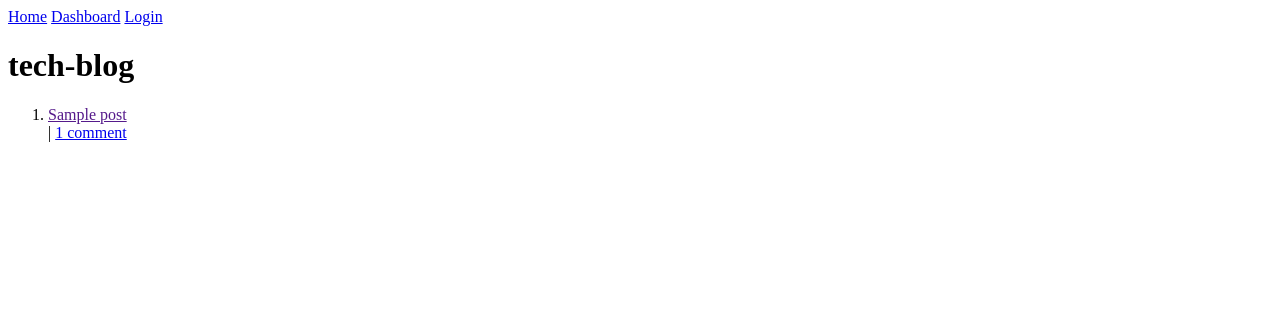
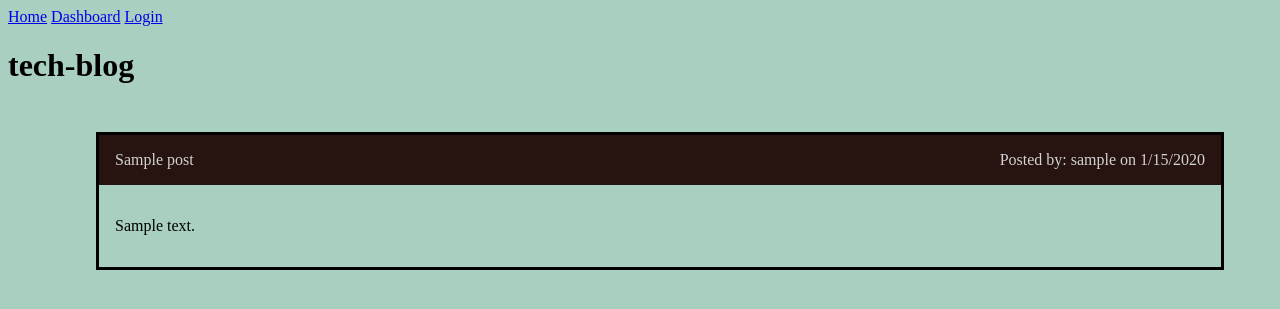
Before and after one commit to gthawkins24/Tech-Blog, a Node server app: page / in a window 1280 px wide. Shown: the top 309 px of the page. Run offline with Node 20, Linux system fonts and the light colour scheme; tables that the repository leaves empty hold one stand-in row (values such as "Sample post"); some libraries are stand-ins or nearby versions.

Commit message:
added some styling to homepage

```diff
--- a/public/stylesheets/style.css
+++ b/public/stylesheets/style.css
@@ -0,0 +1,39 @@
+body {
+  background-color: rgb(168, 207, 191);
+}
+
+
+
+#single-post {
+  border-style: solid;
+  margin: 3rem;
+}
+
+#single-post a {
+  text-decoration: none;
+  color: lightgray;
+  padding: 1rem;
+}
+
+#post-content {
+  padding: 1rem;
+  color: black;
+}
+
+#post-username {
+  color: lightgray;
+  padding-right: 1rem;
+}
+
+.post-head {
+  display: flex;
+  flex-direction: row;
+  justify-content: space-between;
+  align-items: flex-start;
+  margin: 0;
+  background-color: rgb(39, 19, 15);
+}
+
+.post-list {
+  list-style: none;
+}
--- a/views/login.handlebars
+++ b/views/login.handlebars
@@ -1 +1 @@
-<h1>we here</h1>
+<h1>Login Info Will Go Here</h1>
--- a/views/partials/post-info.handlebars
+++ b/views/partials/post-info.handlebars
@@ -1,9 +1,9 @@
-<article class="post">
-  <div class="title">
+<article id="single-post" class="post">
+  <div class="post-head">
     <a href="{{post_url}}" target="_blank">{{title}}</a>
+    <p id="post-username">Posted by: {{user.username}} on {{format_date created_at}}</p>
   </div>
-  <div class="meta">
-    |
-    <a href="/post/{{id}}">{{comments.length}} {{format_plural "comment" comments.length}}</a>
+  <div>
+    <p id="post-content">{{post_content}}</p>
   </div>
 </article>
```
